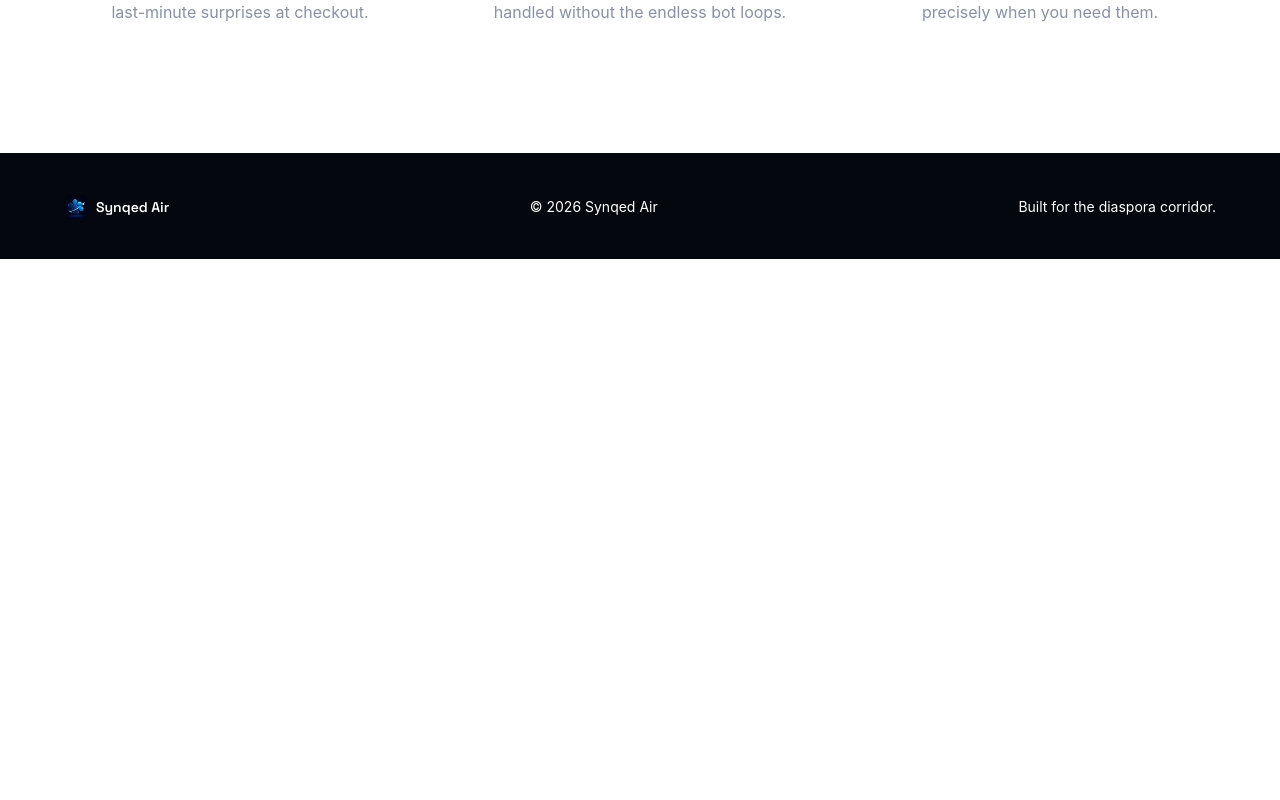
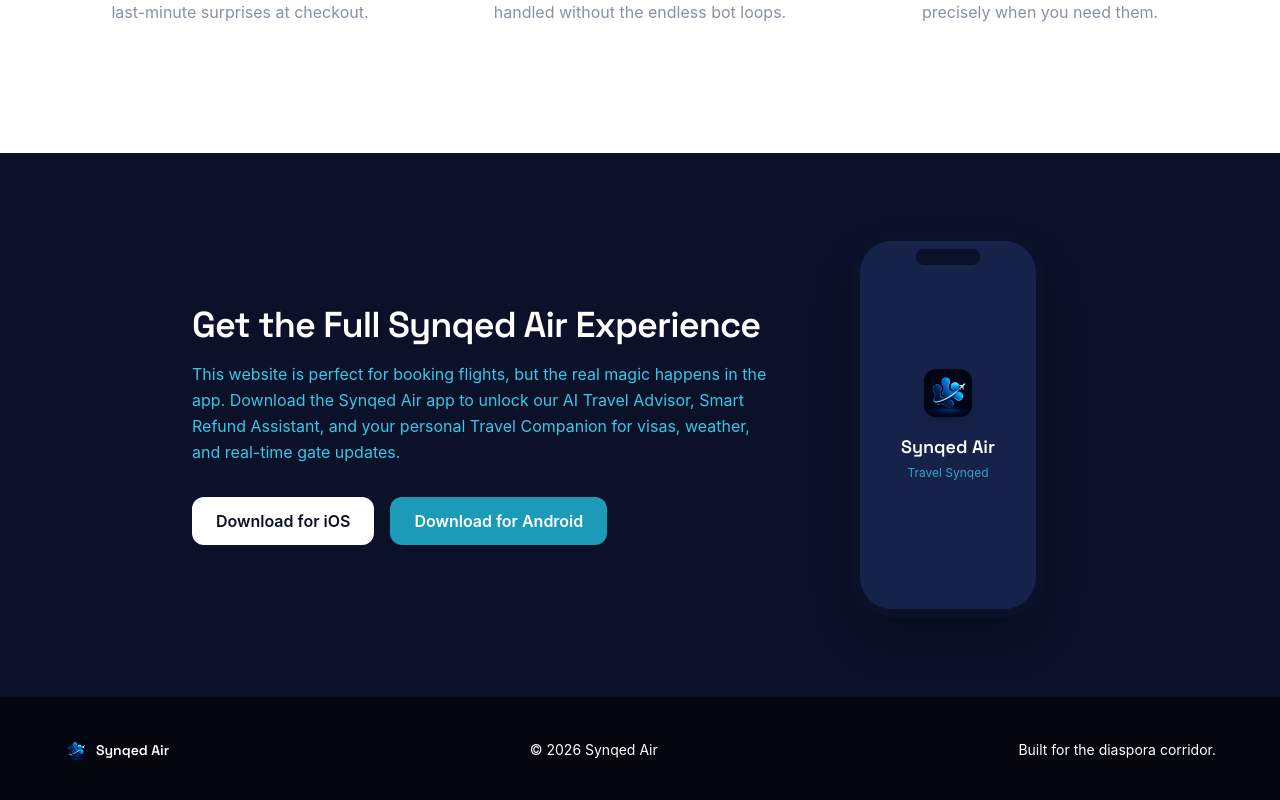
Before and after one commit to Chuzzy99/Synqedair, a Next.js app: page / in a window 1280 px wide. Shown: the part 1538-2338 px from the top of the page. Before the commit the page ends 1797 px from the top, so only its background shows below. Built offline with nearby package versions, Linux system fonts and the light colour scheme.

Commit message:
Add App Download Promo Section to Homepage

```diff
--- a/src/app/page.tsx
+++ b/src/app/page.tsx
@@ -238,7 +238,38 @@
 
       </main>
 
-      <div className="relative z-10 border-t border-line bg-[#05070F]">
+      {/* App Download Promo Section */}
+      <section className="bg-indigo text-white py-20 px-6 md:px-10 relative overflow-hidden">
+        <div className="max-w-4xl mx-auto flex flex-col md:flex-row items-center justify-between gap-10 relative z-10">
+          <div className="max-w-xl text-center md:text-left">
+            <h2 className="font-display text-3xl md:text-4xl font-semibold mb-4 tracking-tight">
+              Get the Full Synqed Air Experience
+            </h2>
+            <p className="text-ice/90 leading-relaxed mb-8">
+              This website is perfect for booking flights, but the real magic happens in the app. Download the Synqed Air app to unlock our AI Travel Advisor, Smart Refund Assistant, and your personal Travel Companion for visas, weather, and real-time gate updates.
+            </p>
+            <div className="flex flex-col sm:flex-row items-center gap-4 justify-center md:justify-start">
+              <button className="bg-white text-indigo font-semibold py-3 px-6 rounded-xl hover:bg-ice transition-colors w-full sm:w-auto">
+                Download for iOS
+              </button>
+              <button className="bg-[#1C9BB8] text-white font-semibold py-3 px-6 rounded-xl hover:bg-[#157a91] transition-colors w-full sm:w-auto">
+                Download for Android
+              </button>
+            </div>
+          </div>
+          <div className="w-full md:w-1/3 flex justify-center">
+            {/* Placeholder for Phone Mockup */}
+            <div className="w-48 h-96 border-[8px] border-[#0A1128] rounded-[2.5rem] bg-indigo2 flex flex-col items-center justify-center p-4 relative shadow-2xl">
+               <div className="w-16 h-4 bg-[#0A1128] rounded-full absolute top-2 left-1/2 -translate-x-1/2"></div>
+               <img src="/logo.jpg" alt="Synqed Air" className="w-12 h-12 rounded-xl mb-4 shadow-lg" />
+               <div className="font-display font-semibold text-lg">Synqed Air</div>
+               <div className="text-xs text-ice/70 mt-1">Travel Synqed</div>
+            </div>
+          </div>
+        </div>
+      </section>
+
+      <div className="relative z-10 bg-[#05070F]">
         <Footer />
       </div>
     </div>
```
